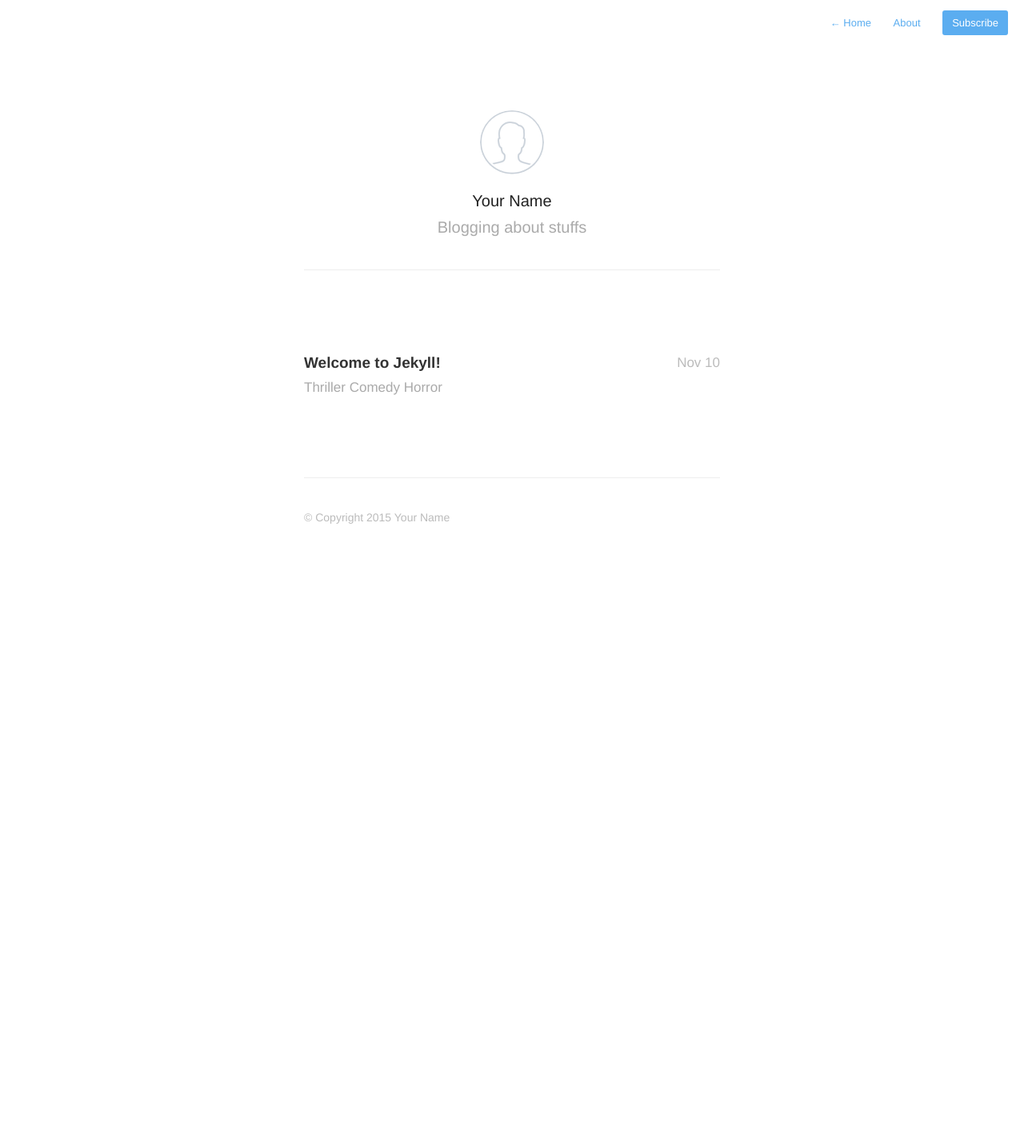
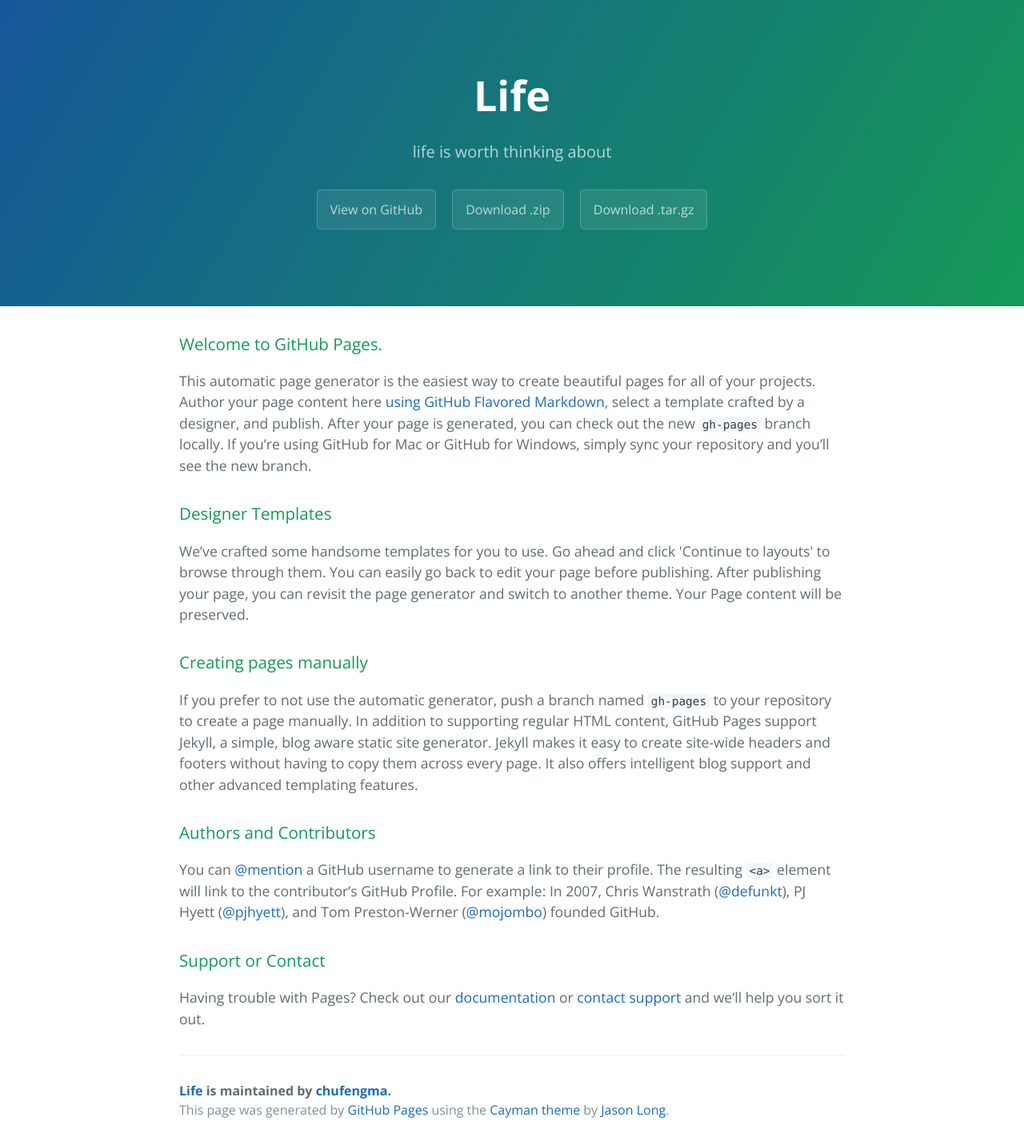
Before and after one commit to chufengma/life, a Jekyll site: the page index.html, which Jekyll copies as it is, in a window 1280 px wide. Shown: the whole page at 80% size. Built offline with Jekyll 4.4.1, drawn with Linux system fonts in a browser that asks for light colours; nearby versions of some CDN libraries; Markdown is read by kramdown in place of the engine named in the settings; the list of posts is cut into pages by our own code; before the commit the page ends 900 px from its top, so only the background shows below that.

Commit message:
Create gh-pages branch via GitHub

```diff
--- a/index.html
+++ b/index.html
@@ -1,6 +1,57 @@
----
-profile: true
----
+<!DOCTYPE html>
+<html lang="en-us">
+  <head>
+    <meta charset="UTF-8">
+    <title>Life by chufengma</title>
+    <meta name="viewport" content="width=device-width, initial-scale=1">
+    <link rel="stylesheet" type="text/css" href="stylesheets/normalize.css" media="screen">
+    <link href='http://fonts.googleapis.com/css?family=Open+Sans:400,700' rel='stylesheet' type='text/css'>
+    <link rel="stylesheet" type="text/css" href="stylesheets/stylesheet.css" media="screen">
+    <link rel="stylesheet" type="text/css" href="stylesheets/github-light.css" media="screen">
+  </head>
+  <body>
+    <section class="page-header">
+      <h1 class="project-name">Life</h1>
+      <h2 class="project-tagline">life is worth thinking about</h2>
+      <a href="https://github.com/chufengma/life" class="btn">View on GitHub</a>
+      <a href="https://github.com/chufengma/life/zipball/master" class="btn">Download .zip</a>
+      <a href="https://github.com/chufengma/life/tarball/master" class="btn">Download .tar.gz</a>
+    </section>
 
-{% include post-list.html %}
-{% include footer.html %}
+    <section class="main-content">
+      <h3>
+<a id="welcome-to-github-pages" class="anchor" href="#welcome-to-github-pages" aria-hidden="true"><span class="octicon octicon-link"></span></a>Welcome to GitHub Pages.</h3>
+
+<p>This automatic page generator is the easiest way to create beautiful pages for all of your projects. Author your page content here <a href="https://guides.github.com/features/mastering-markdown/">using GitHub Flavored Markdown</a>, select a template crafted by a designer, and publish. After your page is generated, you can check out the new <code>gh-pages</code> branch locally. If you’re using GitHub for Mac or GitHub for Windows, simply sync your repository and you’ll see the new branch.</p>
+
+<h3>
+<a id="designer-templates" class="anchor" href="#designer-templates" aria-hidden="true"><span class="octicon octicon-link"></span></a>Designer Templates</h3>
+
+<p>We’ve crafted some handsome templates for you to use. Go ahead and click 'Continue to layouts' to browse through them. You can easily go back to edit your page before publishing. After publishing your page, you can revisit the page generator and switch to another theme. Your Page content will be preserved.</p>
+
+<h3>
+<a id="creating-pages-manually" class="anchor" href="#creating-pages-manually" aria-hidden="true"><span class="octicon octicon-link"></span></a>Creating pages manually</h3>
+
+<p>If you prefer to not use the automatic generator, push a branch named <code>gh-pages</code> to your repository to create a page manually. In addition to supporting regular HTML content, GitHub Pages support Jekyll, a simple, blog aware static site generator. Jekyll makes it easy to create site-wide headers and footers without having to copy them across every page. It also offers intelligent blog support and other advanced templating features.</p>
+
+<h3>
+<a id="authors-and-contributors" class="anchor" href="#authors-and-contributors" aria-hidden="true"><span class="octicon octicon-link"></span></a>Authors and Contributors</h3>
+
+<p>You can <a href="https://github.com/blog/821" class="user-mention">@mention</a> a GitHub username to generate a link to their profile. The resulting <code>&lt;a&gt;</code> element will link to the contributor’s GitHub Profile. For example: In 2007, Chris Wanstrath (<a href="https://github.com/defunkt" class="user-mention">@defunkt</a>), PJ Hyett (<a href="https://github.com/pjhyett" class="user-mention">@pjhyett</a>), and Tom Preston-Werner (<a href="https://github.com/mojombo" class="user-mention">@mojombo</a>) founded GitHub.</p>
+
+<h3>
+<a id="support-or-contact" class="anchor" href="#support-or-contact" aria-hidden="true"><span class="octicon octicon-link"></span></a>Support or Contact</h3>
+
+<p>Having trouble with Pages? Check out our <a href="https://help.github.com/pages">documentation</a> or <a href="https://github.com/contact">contact support</a> and we’ll help you sort it out.</p>
+
+      <footer class="site-footer">
+        <span class="site-footer-owner"><a href="https://github.com/chufengma/life">Life</a> is maintained by <a href="https://github.com/chufengma">chufengma</a>.</span>
+
+        <span class="site-footer-credits">This page was generated by <a href="https://pages.github.com">GitHub Pages</a> using the <a href="https://github.com/jasonlong/cayman-theme">Cayman theme</a> by <a href="https://twitter.com/jasonlong">Jason Long</a>.</span>
+      </footer>
+
+    </section>
+
+
+  </body>
+</html>
```
Also changed, not shown: params.json (added, +1 -0 lines).
